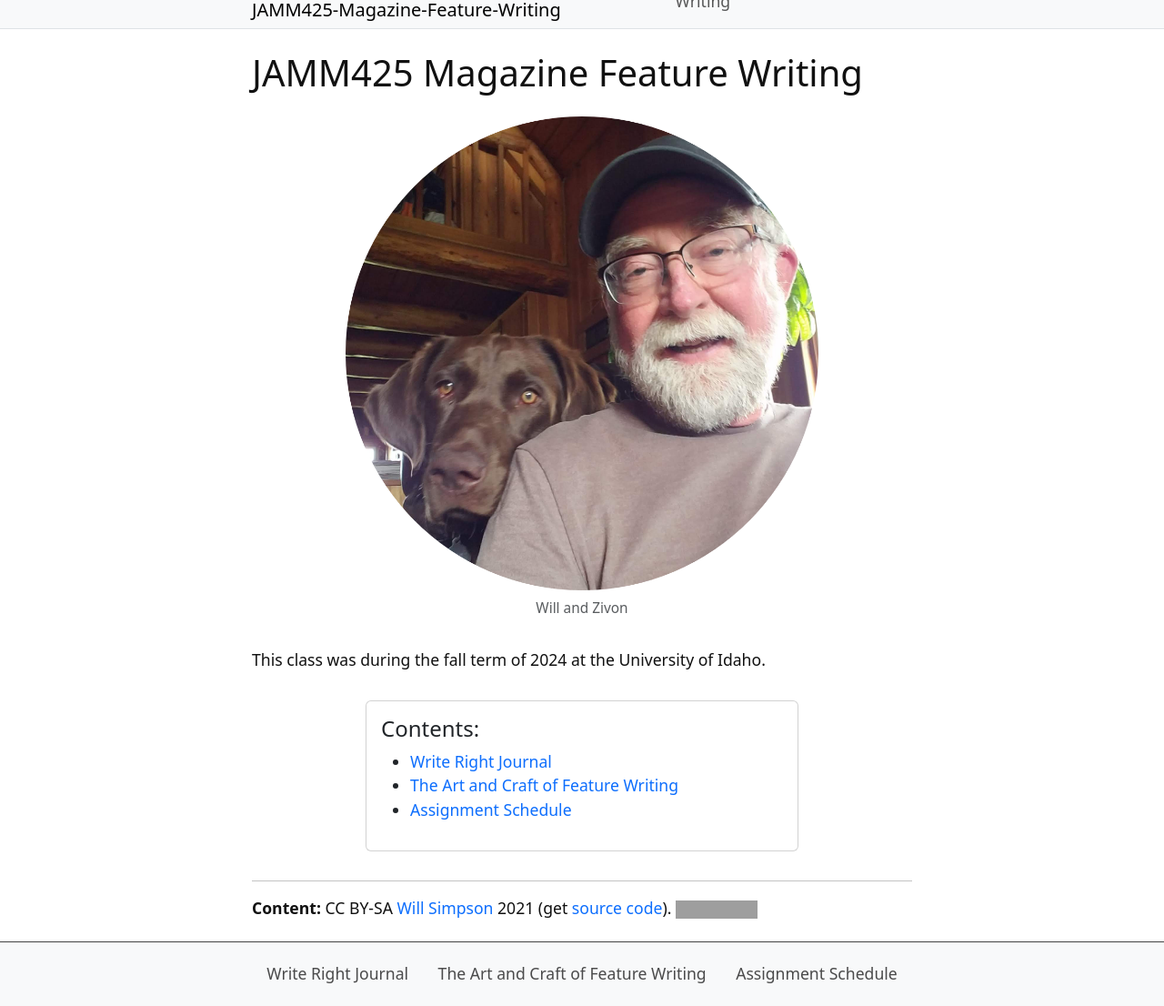
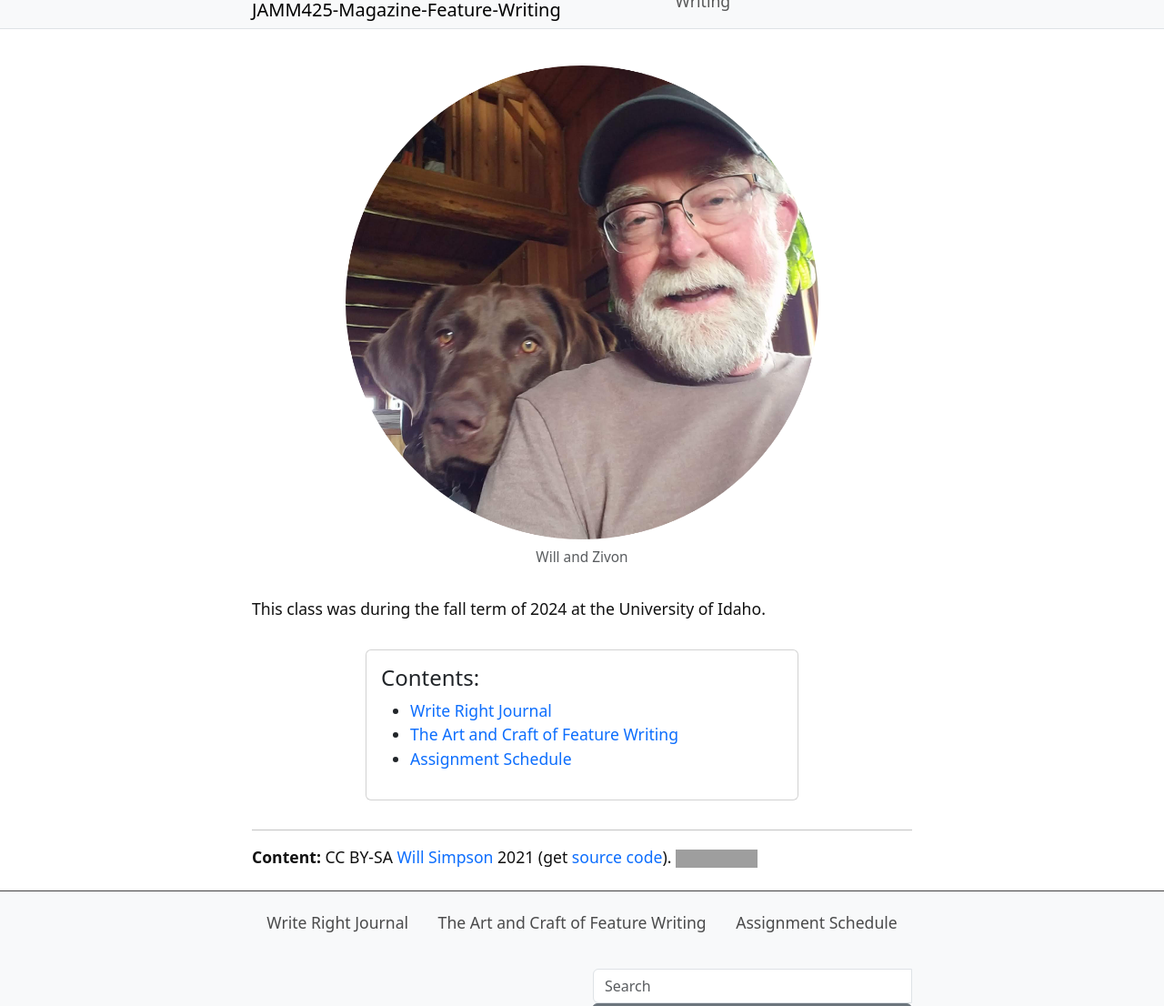
Before and after one commit to woodenzen/JAMM425-Magazine-Feature-Writing, a Jekyll site: the page built from index.md, in a window 1280 px wide, cut to the strip 121-1227 px from the top of the page. Shown: the whole strip at 91% size. Built offline with Jekyll 4.4.1, drawn with Linux system fonts in a browser that asks for light colours; grey boxes are pictures that could not be loaded.

Commit message:
Update title in index.md for clarity

```diff
--- a/index.md
+++ b/index.md
@@ -1,9 +1,7 @@
 ---
-title: JAMM425
+title: JAMM425 Magazine Feature Writing
 layout: page
 ---
-
-# JAMM425 Magazine Feature Writing
 
 {% include figure.html img="Will-and-Zivon.png" alt="Will and his dog Zivon" caption="Will and Zivon" width="75%" %}
 
```
